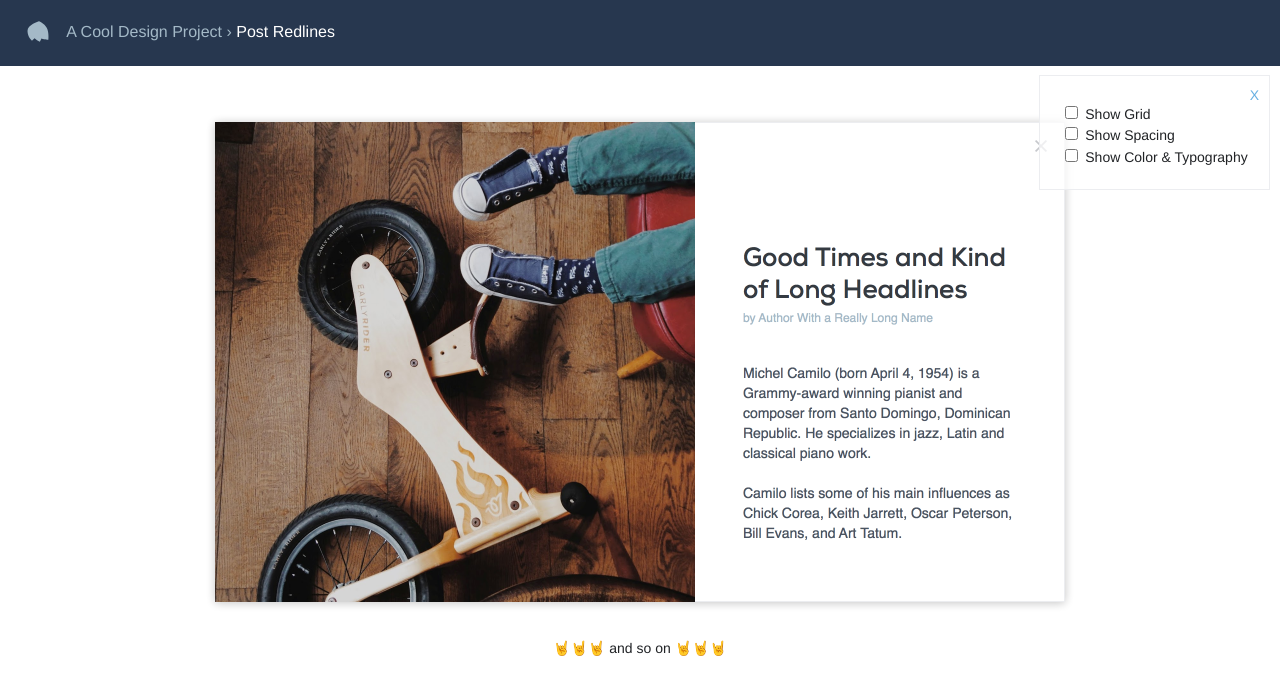
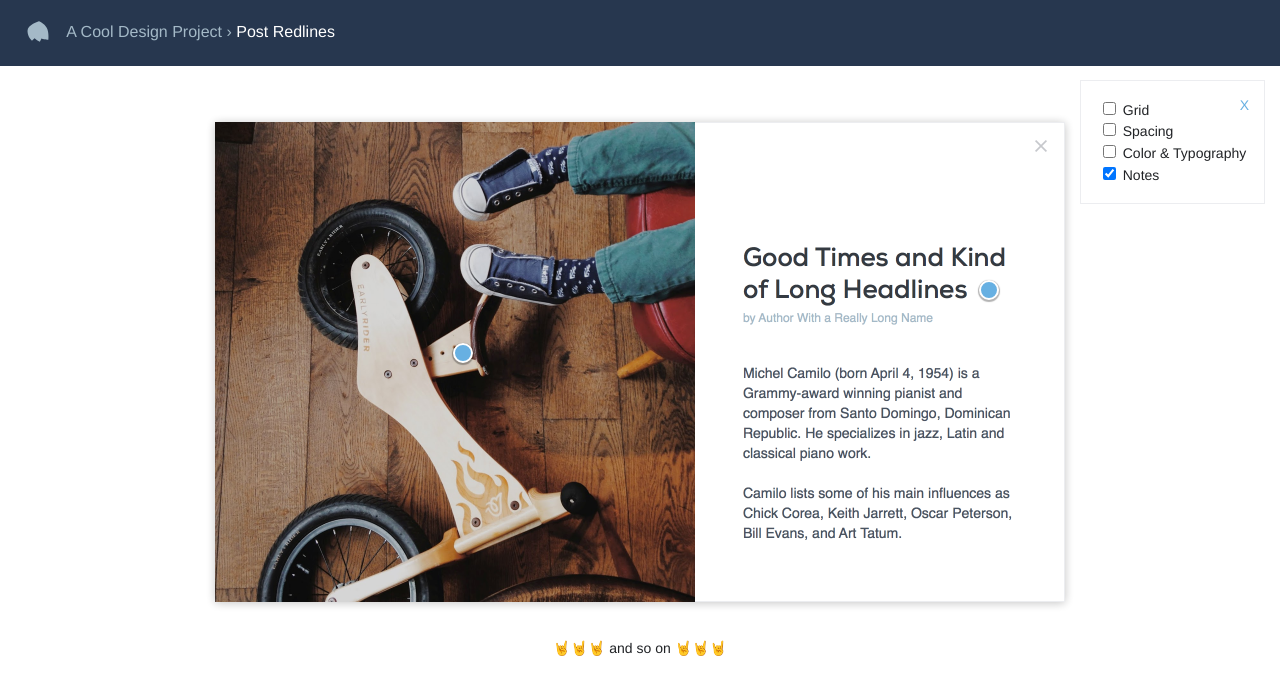
Before and after one commit to mamuso/jekyll-design-projects, a Jekyll site: the page built from pages/redlines-test.md, in a window 1280 px wide. Shown: the top 695 px of the page. Built offline with Jekyll 4.4.1, drawn with Linux system fonts in a browser that asks for light colours; emoji names are drawn with the system emoji font.

Commit message:
Adding notes to the redlines template

```diff
--- a/_layouts/redlines.html
+++ b/_layouts/redlines.html
@@ -11,12 +11,15 @@
     <a href="#" id="redlines-toolbar-action">X</a>
     <ul>
       {% if page.redlines.verticalgrid %}
-        <li><input name="conf" type="checkbox" id="vgrid"> <label for="vgrid">Show Grid</label></li>
+        <li><input name="conf" type="checkbox" id="vgrid"> <label for="vgrid">Grid</label></li>
       {% endif %}
       {% if page.redlines.layers %}
         {% for layer in page.redlines.layers %}
           <li><input name="conf" type="checkbox" id="layer-{{ layer.name | slugify }}"> <label for="layer-{{ layer.name | slugify }}">{{ layer.name }}</label></li>
         {% endfor %}
+      {% endif %}
+      {% if page.redlines.notes %}
+        <li><input name="conf" type="checkbox" id="notes" checked="checked"> <label for="notes">Notes</label></li>
       {% endif %}
     </ul>
   </div>
@@ -43,6 +46,18 @@
       {% endfor %}
     {% endif %}
 
+    {% if page.redlines.notes %}
+      <div class="overlayer redlines-layer" id="notes-elem">
+        {% for note in page.redlines.notes %}
+          <div class="note" style="left: {{note.x}}px; top: {{note.y}}px;">
+            <div class="note-dot" id="note-{{ forloop.index }}"></div>
+            <div class="note-text overlayer hide" id="note-{{ forloop.index }}-text">
+              {{ note.text | markdownify }}
+            </div>
+          </div>
+        {% endfor %}
+      </div>
+    {% endif %}
   </div>
   {% endif %}
 
--- a/css/redlines.scss
+++ b/css/redlines.scss
@@ -8,7 +8,6 @@
         "variables",
         "base"
 ;
-
 
 .vgrid {
   position: absolute;
@@ -69,20 +68,57 @@
   font-size: $small-font-size;
 }
 
+.note {
+  position: absolute;
+  width: 300px;
+  height: 1px;
+  font-size: $small-font-size;
+  text-align: left;
+  .note-dot {
+    position: absolute;
+    left: -10px;
+    top: -10px;
+    width: 16px;
+    height: 16px;
+    z-index: 100002;
+    border: 2px solid $white;
+    border-radius: 100%;
+    background-color: $hero;
+    -webkit-box-shadow: 0px 1px 1px 1px rgba(0,0,0,0.3);
+    -moz-box-shadow: 0px 1px 1px 1px rgba(0,0,0,0.3);
+    box-shadow: 0px 1px 1px 1px rgba(0,0,0,0.3);
+  }
+  .note-text {
+    display: inline-block;
+    padding: $spacing-unit/2;
+    max-width: 180px;
+    background-color: $white;
+    text-align: left;
+    -webkit-box-shadow: 0px 1px 1px 1px rgba(0,0,0,0.3);
+    -moz-box-shadow: 0px 1px 1px 1px rgba(0,0,0,0.3);
+    box-shadow: 0px 1px 1px 1px rgba(0,0,0,0.3);
+    p {
+      display: block;
+    }
+    p:last-child {
+      margin-bottom: 0;
+    }
+  }
+}
+
 .redlines-toolbar {
   position: absolute;
-  top: 75px;
-  right: 10px;
+  top: 80px;
+  right: 15px;
   z-index: 100002;
   font-size: $small-font-size;
-  padding: $spacing-unit/1.5;
-  padding-top: $spacing-unit/1.2;
+  padding: $spacing-unit/1.8;
   background: rgba(255, 255, 255, 0.7);
   border: 1px solid $grey-lighter;
   #redlines-toolbar-action {
     position: absolute;
-    right: 10px;
-    top: 10px;
+    right: 15px;
+    top: 15px;
   }
   ul {
     list-style: none;
--- a/js/redlines.js
+++ b/js/redlines.js
@@ -1,13 +1,18 @@
-var confs = [];
+var confs = [],
+  notes = [];
 
 checkConf = function() {
-
   a = document.getElementById(this.id+"-elem");
   if (this.checked) {
     a.classList.remove('hide');
   } else {
     a.classList.add('hide');
   }
+}
+
+toggleNote = function() {
+  a = document.getElementById(this.id+"-text");
+  a.classList.toggle('hide');
 }
 
 window.onload = function() {
@@ -24,4 +29,10 @@
     confs[i].onchange =  checkConf
   }
 
+  notes = document.getElementsByClassName("note-dot");
+
+  for(i=0; i<notes.length; i++) {
+    notes[i].onclick =  toggleNote
+  }
+
 }
--- a/pages/redlines-test.md
+++ b/pages/redlines-test.md
@@ -13,18 +13,25 @@
       - "/img/redlines-test/base-01.png"
       - "/img/redlines-test/base-02.png"
   layers:
-    - name: "Show Spacing"
+    - name: "Spacing"
       retina: true
       open: false
       images:
         - "/img/redlines-test/spacing-01.png"
         - "/img/redlines-test/spacing-02.png"
-    - name: "Show Color & Typography"
+    - name: "Color & Typography"
       retina: true
       open: false
       images:
         - "/img/redlines-test/color-01.png"
         - "/img/redlines-test/color-02.png"
+  notes:
+    - x: 380
+      y: 250
+      text: "We don't have a version without image. Isn't that **bold**?"
+    - x: 906
+      y: 187
+      text: "The text can grow, but we recommend you to use only 2 line headlines"
 ---
 
 :metal::metal::metal: and so on :metal::metal::metal:
```
